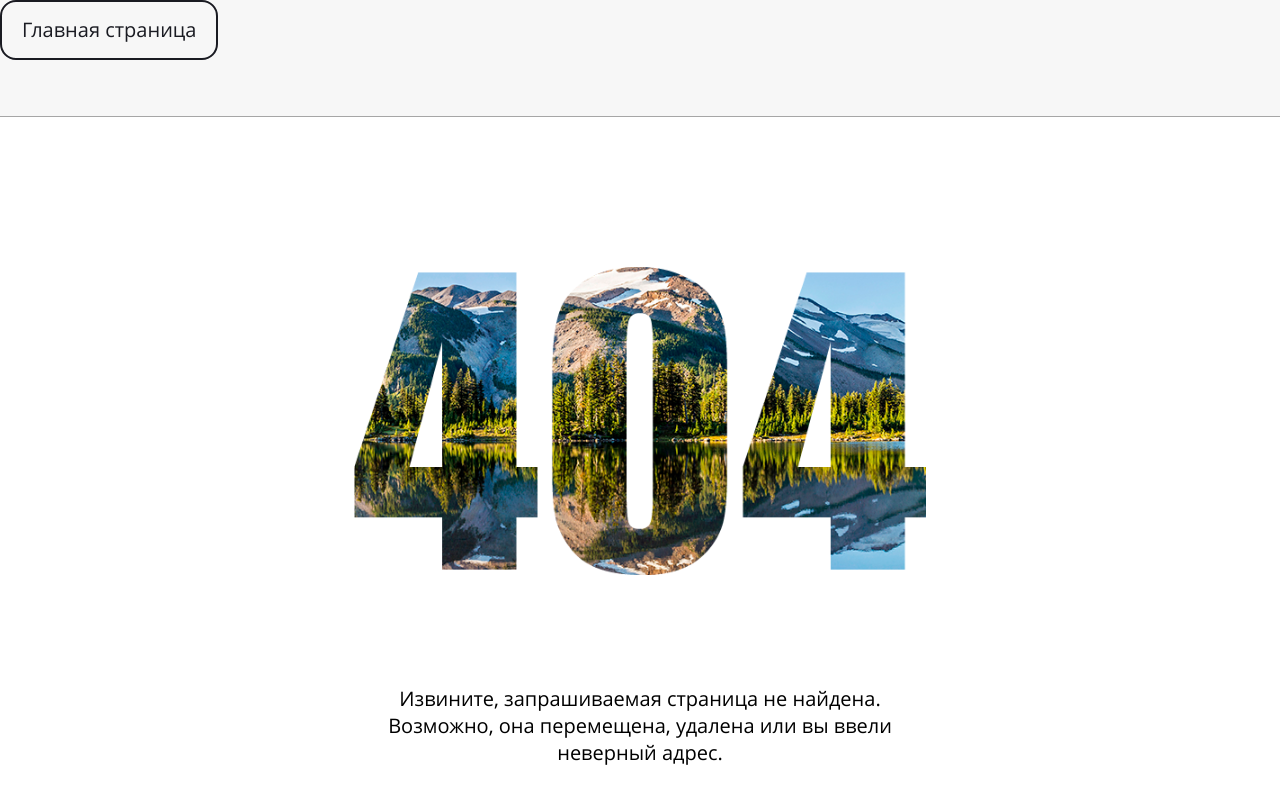
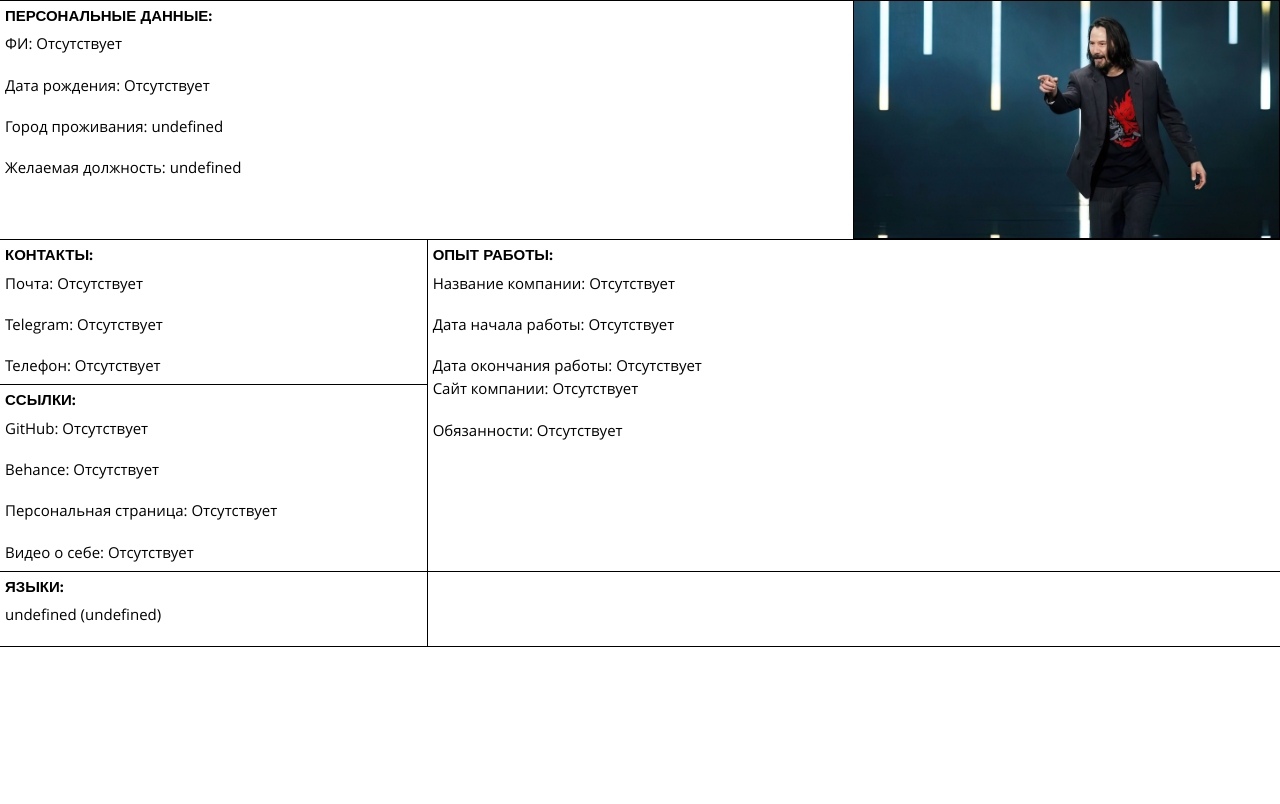
Before and after one commit to homo-errantium/frontend, a React (Create React App) app: page /result-resume in a window 1280 px wide. Shown: the top 804 px of the page. Built offline with nearby package versions, Linux system fonts and the light colour scheme.

Commit message:
change save-function

```diff
--- a/src/components/App/App.js
+++ b/src/components/App/App.js
@@ -21,6 +21,7 @@ import PersonalData from '../Resume/PersonalData/PersonalData'
 // import Portfolio from '../Resume/Portfolio/Portfolio'
 // import Qualification from '../Resume/Qualification/Qualification'
 import Result from '../Resume/Result/Result'
+import ResultResume from '../Resume/ResultResume/ResultResume'
 // import Skills from '../Resume/Skills/Skills'
 
 import PopupRegister from '../PopupRegister/PopupRegister'
@@ -454,6 +455,18 @@ function App() {
               />
             ))}
           </Route>
+          {/* может быть включить в состав роутов  resume?  */}
+          <Route
+            path="/result-resume"
+            element={
+              <ResultResume
+                values={values}
+                checkboxValues={checkboxValues}
+                isLoggedIn={isLoggedIn}
+                onOpenPopup={handleConfirmPopupOpen}
+              />
+            }
+          />
           <Route path="*" element={<NotFound />} />
         </Routes>
         {/* Попап регистрации */}
--- a/src/components/Resume/Result/Result.js
+++ b/src/components/Resume/Result/Result.js
@@ -1,12 +1,14 @@
 import './Result.scss'
 import PropTypes from 'prop-types'
-import jsPDF from 'jspdf'
+// import jsPDF from 'jspdf'
 import { useRef } from 'react'
+import { useNavigate } from 'react-router'
 import ResultResume from '../ResultResume/ResultResume'
 import DownloadIcon from '../../../img/download-icon.svg'
 
-function Result({ values, checkboxValues }) {
+function Result({ values /* checkboxValues */ }) {
   const resultResumeRef = useRef(null)
+  const navigate = useNavigate()
 
   const handleGenerateWord = () => {
     const preHTML =
@@ -28,22 +30,27 @@ function Result({ values, checkboxValues }) {
     document.body.removeChild(fileDownload)
   }
 
-  const handleGeneratePdf = () => {
-    // eslint-disable-next-line new-cap
-    const document = new jsPDF({
-      format: 'a4',
-      unit: 'px',
-    })
-    // Adding the fonts.
-    document.setFont('open-sans', 'normal')
+  const handleGeneratePdf = async () => {
+    await navigate('/result-resume')
+    window.print()
+    navigate(-1)
+  }
+  // const handleGeneratePdf = () => {
+  //   // eslint-disable-next-line new-cap
+  //   const document = new jsPDF({
+  //     format: 'a4',
+  //     unit: 'px',
+  //   })
+  //   // Adding the fonts.
+  //   document.setFont('open-sans', 'normal')
 
-    document.html(resultResumeRef.current, {
-      // eslint-disable-next-line no-shadow
-      async callback(doc) {
-        await doc.save('resume')
-      },
-    })
-  }
+  //   document.html(resultResumeRef.current, {
+  //     // eslint-disable-next-line no-shadow
+  //     async callback(doc) {
+  //       await doc.save('resume')
+  //     },
+  //   })
+  // }
 
   return (
     <section className="result">
@@ -83,7 +90,7 @@ function Result({ values, checkboxValues }) {
         </div>
       </div>
       <div className="result__content" ref={resultResumeRef}>
-        <ResultResume values={values} checkboxValues={checkboxValues} />
+        <ResultResume values={values} /* checkboxValues={checkboxValues} */ />
       </div>
     </section>
   )
@@ -93,9 +100,9 @@ Result.propTypes = {
   values: PropTypes.objectOf(
     PropTypes.oneOfType([PropTypes.string, PropTypes.number])
   ),
-  checkboxValues: PropTypes.objectOf(PropTypes.oneOfType([PropTypes.bool])),
+  // checkboxValues: PropTypes.objectOf(PropTypes.oneOfType([PropTypes.bool])),
 }
 
-Result.defaultProps = { values: {}, checkboxValues: {} }
+Result.defaultProps = { values: {} /* checkboxValues: {} */ }
 
 export default Result
--- a/src/components/Resume/ResultResume/ResultResume.js
+++ b/src/components/Resume/ResultResume/ResultResume.js
@@ -1,12 +1,17 @@
+import React from 'react'
 import './ResultResume.scss'
 import PropTypes from 'prop-types'
 import Keanu from '../../../img/Keanu-Reeves.jpg'
 
+//
+
 function ResultResume({ values, checkboxValues }) {
-  // eslint-disable-next-line no-console
-  console.log('🚀 ~ file: ResultResume.js:5 ~ ResultResume ~ values:', values)
-  // eslint-disable-next-line no-console
-  console.log(checkboxValues)
+  console.log(
+    '🚀 ~ file: ResultResume.js:9 ~ ResultResume ~ values:',
+    checkboxValues
+  )
+
+  const userAllLang = values.languages
 
   function changeMonth(month) {
     return month < 10 ? `0${month}` : `${month}`
@@ -23,12 +28,14 @@ function ResultResume({ values, checkboxValues }) {
         <span className="result-resume__user-name">
           {`ФИ: ${absentValues(values.name)} ${values.surname ?? ''}`}
         </span>
+        <br />
         {/* <span className="result-resume__user-status">
           {`Статус соискателя: ${values.status}`}
         </span> */}
         <span className="result-resume__user-date-birth">
           {`Дата рождения: ${absentValues(values.birthday)}`}
         </span>
+        <br />
         <span className="result-resume__user-place-birth">
           {`Город проживания: ${values.city}`}
         </span>
@@ -49,9 +56,11 @@ function ResultResume({ values, checkboxValues }) {
         <span className="result-resume__user-mail">
           {`Почта: ${absentValues(values.email)}`}
         </span>
+        <br />
         <span className="result-resume__user-telegram">
           {`Telegram: ${absentValues(values.telegram)}`}
         </span>
+        <br />
         <span className="result-resume__user-phone">
           {`Телефон: ${absentValues(values.phone)}`}
         </span>
@@ -62,29 +71,26 @@ function ResultResume({ values, checkboxValues }) {
         <span className="result-resume__experience-company">
           {`Название компании: ${absentValues(values.company)}`}
         </span>
-
+        <br />
         <span className="result-resume__experience-start">
           {`Дата начала работы: ${changeMonth(
             absentValues(values.month_work_start)
           )}${values.year_work_start ? `/${values.year_work_start}` : ''}`}
         </span>
+        <br />
         <span className="result-resume__experience-end">
           {`Дата окончания работы: ${changeMonth(
             absentValues(values.month_work_start)
           )}${values.year_work_end ? `/${values.year_work_end}` : ''}`}
         </span>
-        {/* <span className="result-resume__experience-end">
-          {`Дата окончания работы: ${changeMonth(values.month_work_end)}/${
-            values.year_work_end
-          }`}
-        </span> */}
-
         <span className="result-resume__experience-company-site">
           {`Сайт компании: ${absentValues(values.company_website)}`}
         </span>
+        <br />
         <span className="result-resume__experience-duty">
           {`Обязанности: ${absentValues(values.duties)}`}
         </span>
+        <br />
         {/* <span className="result-resume__experience-achiev">
           {`Достижения: ${values.userEmail}`}
         </span> */}
@@ -95,12 +101,15 @@ function ResultResume({ values, checkboxValues }) {
         <span className="result-resume__link-github">
           {`GitHub: ${absentValues(values.githab)}`}
         </span>
+        <br />
         <span className="result-resume__link-Behance">
           {`Behance: ${absentValues(values.behance)}`}
         </span>
+        <br />
         <span className="result-resume__link-another-site">
           {`Персональная страница: ${absentValues(values.website_link)}`}
         </span>
+        <br />
         <span className="result-resume__link-about-user">
           {`Видео о себе: ${absentValues(values.video_link)}`}
         </span>
@@ -130,15 +139,20 @@ function ResultResume({ values, checkboxValues }) {
           {`Описание полученного опыта: ${values.userEmail}`}
         </span>
       </div> */}
+
       {/* ------ блок языки ------*/}
       <div className="result-resume__language">
         <h2 className="result-resume__language-title">языки:</h2>
-        <p className="result-resume__language-description">
-          {`${absentValues(values.language_1)} (${
-            values.language_level_1 ?? ''
-          })`}
-        </p>
+        {userAllLang.map(item => (
+          <>
+            <p className="result-resume__language-description">
+              {`${item.language} (${item.level})`}
+            </p>
+            <br />
+          </>
+        ))}
       </div>
+
       {/* ------ блок образование ------*/}
       {/* <div className="result-resume__education">
         <h2 className="result-resume__education-title">образование:</h2>
```
